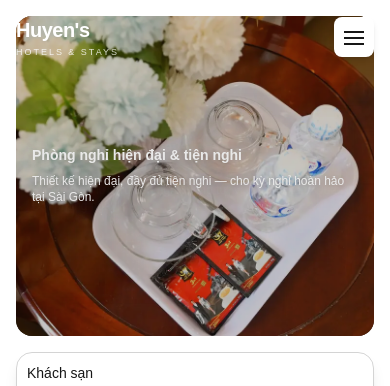
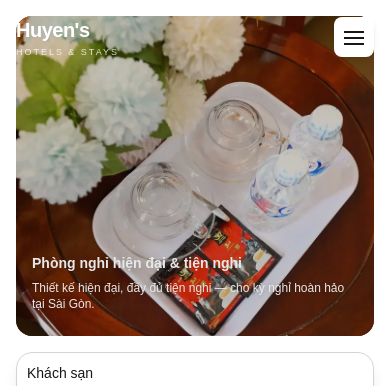
Before and after one commit to anhthuanhp/huyens-hotels-stays, a Next.js app: page / in a window 390 px wide. Shown: the top 386 px of the page. Built offline with nearby package versions, Linux system fonts and the light colour scheme; no server answers; the database is empty.

Commit message:
Improve mobile menu

```diff
--- a/app/HomeClient.tsx
+++ b/app/HomeClient.tsx
@@ -326,7 +326,7 @@ export default function HomeClient({
 
                   <div className="absolute inset-0 z-10 bg-black/15" />
 
-                  <div className="absolute inset-0 z-20 flex items-center px-4 sm:px-8">
+                  <div className="absolute inset-0 z-20 flex items-end px-4 pb-6 sm:px-8 sm:pb-8">
                     <div className="max-w-2xl text-white">
                       <h1
                         id={index === 0 ? "hero-heading" : undefined}
```
